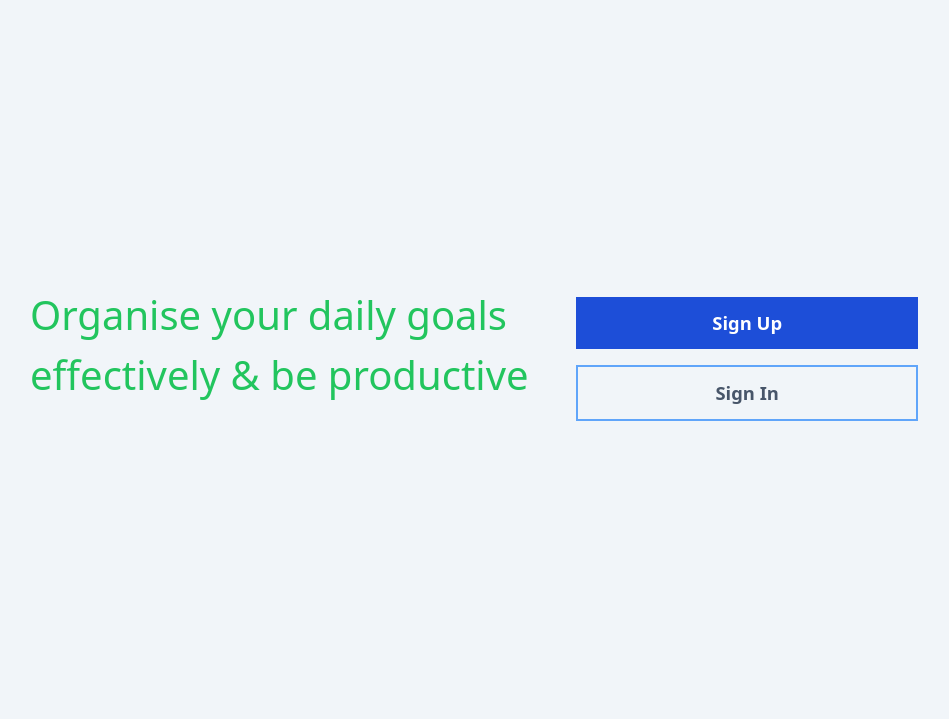
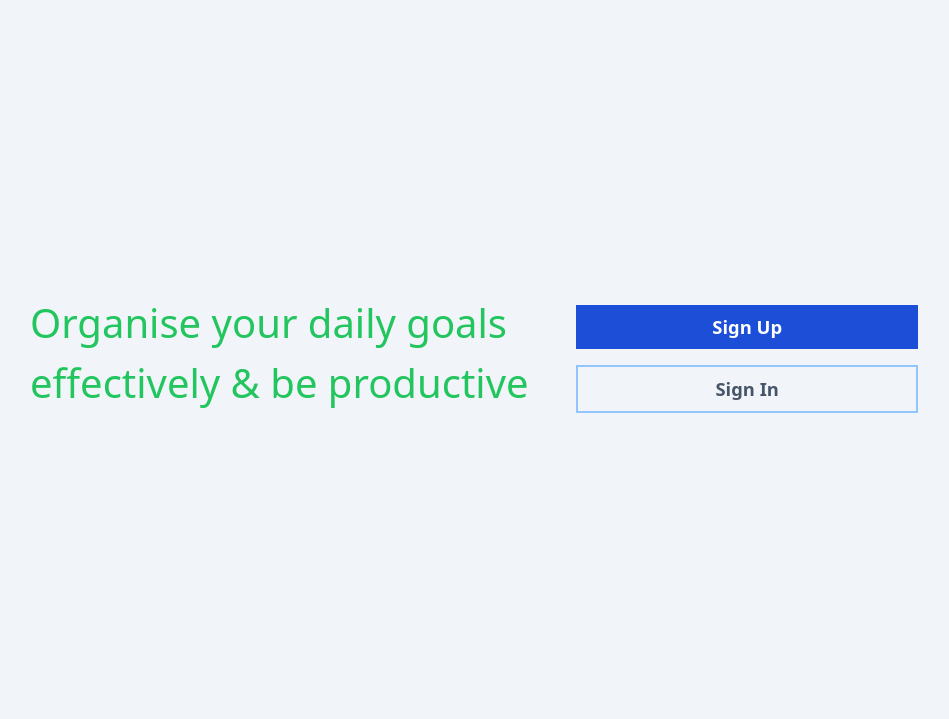
Before and after one commit to kitindi/django-tasks, a Django app: template templates/home.html in a window 1280 px wide. Shown: the part 81-800 px from the top of the page, without its empty margins (160-1109 px from the left). Run offline with Django 3.2, Linux system fonts and the light colour scheme; the template is opened without the code that fills it, so the values that code supplies are empty; some libraries are stand-ins or nearby versions.

Commit message:
updated the home page signin and signup button

```diff
--- a/templates/home.html
+++ b/templates/home.html
@@ -35,12 +35,12 @@
         <div class="col-span-5 p-3">
           <a
             href="{% url 'signup' %}"
-            class="block bg-blue-700 text-white px-8 py-3 h-fit font-semibold text-center col-span-6 mb-4 text-[1.15rem]"
+            class="block bg-blue-700 text-white px-8 py-2 h-fit font-semibold text-center col-span-6 mb-4 text-[1.15rem]"
             >Sign Up</a
           >
           <a
             href="{% url 'signin' %}"
-            class="block border-2 border-blue-400 text-slate-600 px-8 py-3 h-fit font-semibold text-center col-span-6 text-[1.15rem]"
+            class="block border-2 border-blue-300 text-slate-600 px-8 py-2 h-fit font-semibold text-center col-span-6 text-[1.15rem]"
             >Sign In</a
           >
         </div>
```
Also changed, not shown: db.sqlite3.
